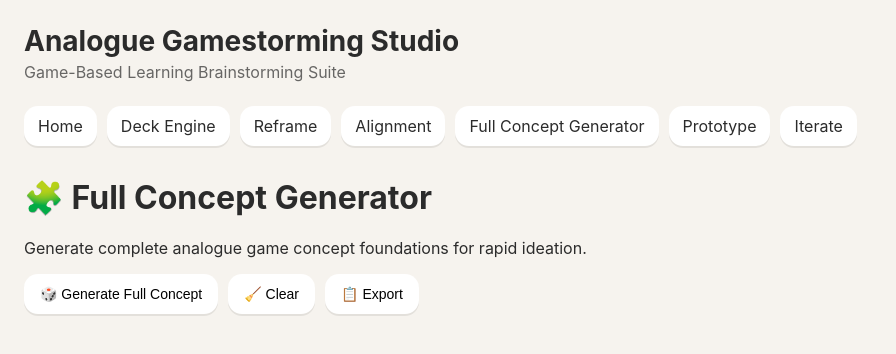
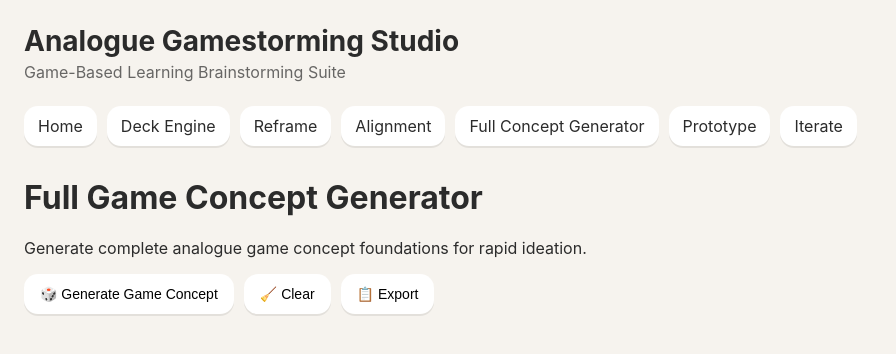
Before and after one commit to kaosphd/analog-gamestorming-studio, a plain HTML site: page full.html in a window 1280 px wide. Shown: the whole page, without its empty margins (0-896 px from the left). Drawn offline with Linux system fonts and the light colour scheme.

Commit message:
Update full.html

```diff
--- a/full.html
+++ b/full.html
@@ -4,7 +4,7 @@
 
 <head>
 
-  <title>Full Generator</title>
+  <title>Full Game Concept Generator</title>
 
   <link rel="stylesheet" href="assets/styles.css">
 
@@ -16,7 +16,7 @@
 
   <div class="page-section">
 
-    <h1>🧩 Full Concept Generator</h1>
+    <h1>Full Game Concept Generator</h1>
 
     <p>
       Generate complete analogue
@@ -27,7 +27,7 @@
     <div class="button-row">
 
       <button onclick="generateFullConcept()">
-        🎲 Generate Full Concept
+        🎲 Generate Game Concept
       </button>
 
       <button onclick="clearCards()">
```
